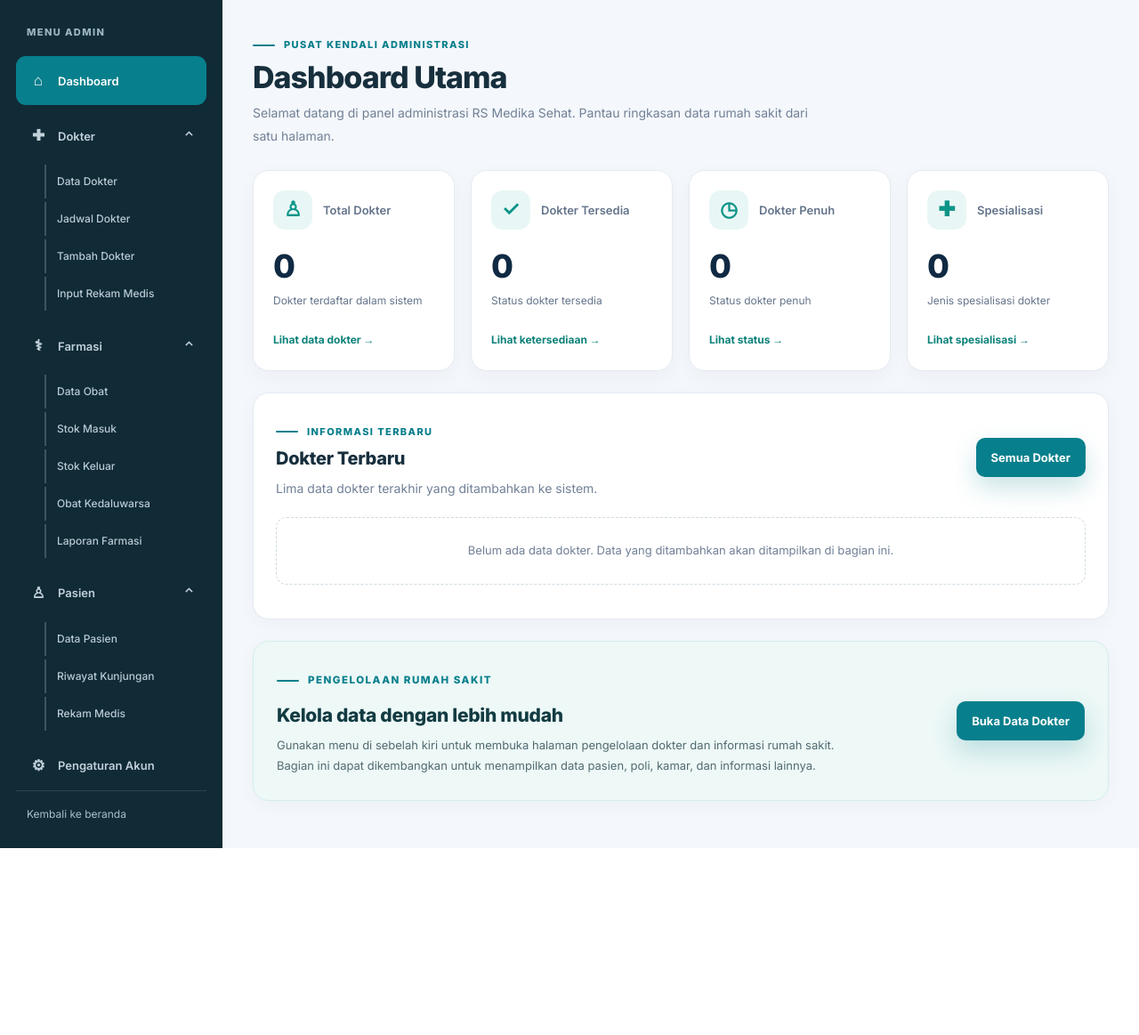
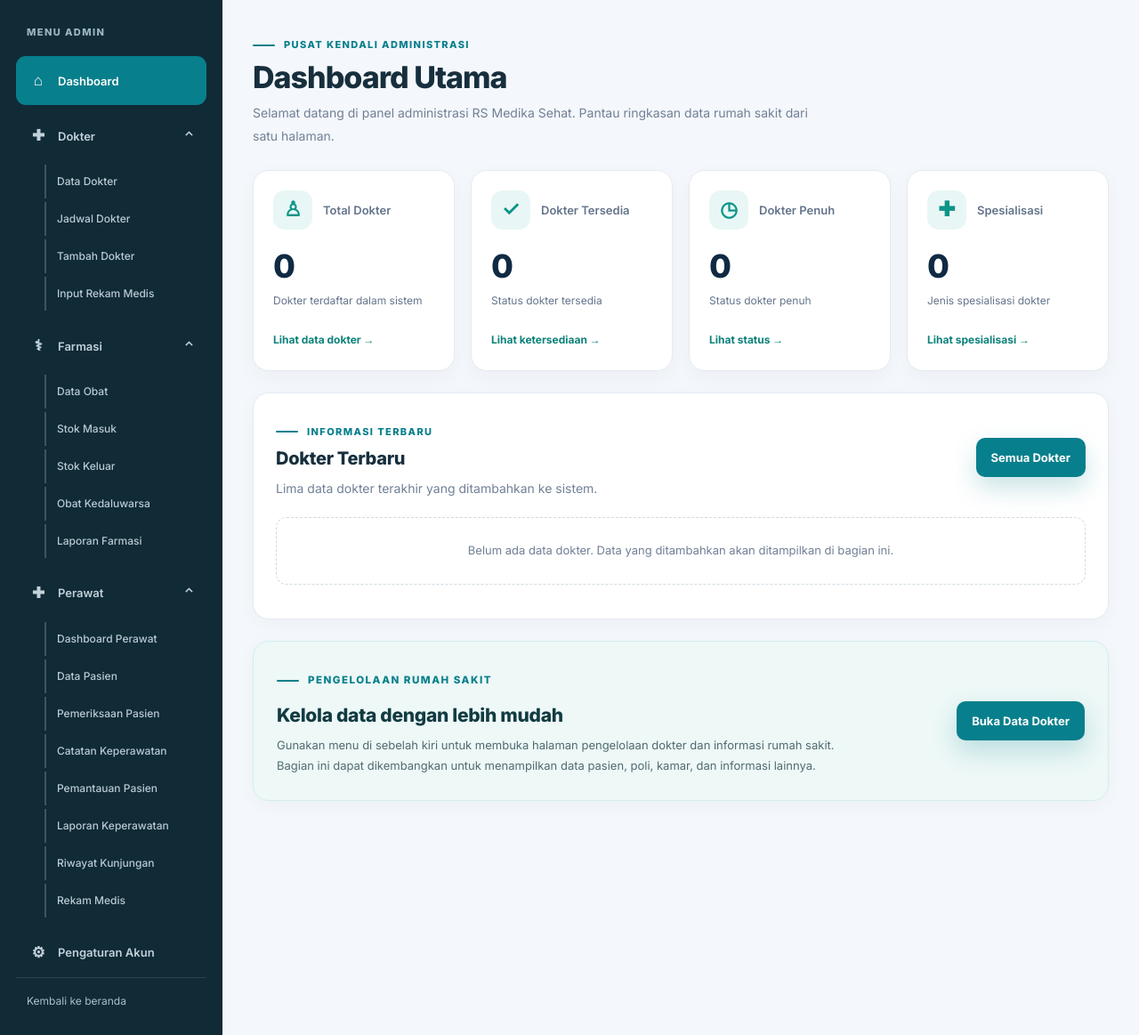
Before and after one commit to chanjr227/sistem-rumah-sakit, a PHP site: page /admin/index.php in a window 1280 px wide. Shown: the part 88-1251 px from the top of the page at 89% size. Before the commit the page ends 1041 px from the top, so only its background shows below. Run offline with PHP 8.4, Linux system fonts and the light colour scheme; the visitor is signed in with stand-in values (Sample User, id 1); data that the repository does not hold is empty.

Commit message:
menu perawat

```diff
--- a/admin/partials/sidebar.php
+++ b/admin/partials/sidebar.php
@@ -3,11 +3,20 @@
 declare(strict_types=1);
 
 $currentPage = basename($_SERVER['PHP_SELF'] ?? '');
+
 $currentScript = str_replace(
     '\\',
     '/',
     $_SERVER['SCRIPT_NAME'] ?? ''
 );
+
+// URL navigasi: definisikan terlebih dahulu
+$adminUrl = '/rumah_sakit/admin/';
+$doctorUrl = $adminUrl . 'dokter/';
+$pharmacyUrl = $adminUrl . 'farmasi/';
+$patientUrl = $adminUrl . 'pasien/';
+$nurseUrl = $adminUrl . 'perawat/';
+$homeUrl = '/rumah_sakit/index.php';
 
 // Deteksi lokasi halaman
 $isPatientDirectory = str_contains(
@@ -25,6 +34,11 @@ $isDoctorDirectory = str_contains(
     '/admin/dokter/'
 );
 
+$isNurseDirectory = str_contains(
+    $currentScript,
+    '/admin/perawat/'
+);
+
 // Deteksi halaman Dokter
 $isDoctorPage = $isDoctorDirectory && in_array(
     $currentPage,
@@ -33,6 +47,21 @@ $isDoctorPage = $isDoctorDirectory && in_array(
         'jadwal_dokter.php',
         'tambah_dokter.php',
         'input_rekam_medis.php',
+    ],
+    true
+);
+
+// Deteksi halaman Perawat
+$isNursePage = $isNurseDirectory && in_array(
+    $currentPage,
+    [
+        'index.php',
+        'data_pasien.php',
+        'detail_pasien.php',
+        'pemeriksaan.php',
+        'catatan_keperawatan.php',
+        'pemantauan_pasien.php',
+        'laporan.php',
     ],
     true
 );
@@ -77,10 +106,11 @@ $isPatientDetail = $isPatientDirectory
 $isVisitHistory = $isPatientDirectory
     && $currentPage === 'riwayat_kunjungan.php';
 
-// Deteksi Dashboard
+// Deteksi Dashboard Admin
 $isDashboardPage = !$isPatientDirectory
     && !$isPharmacyDirectory
     && !$isDoctorDirectory
+    && !$isNurseDirectory
     && $currentPage === 'index.php';
 
 // Deteksi halaman Pengaturan Akun
@@ -88,13 +118,6 @@ $isSettingsPage = str_contains(
     $currentScript,
     '/admin/pengaturan/'
 );
-
-// URL navigasi
-$adminUrl = '/rumah_sakit/admin/';
-$doctorUrl = $adminUrl . 'dokter/';
-$pharmacyUrl = $adminUrl . 'farmasi/';
-$patientUrl = $adminUrl . 'pasien/';
-$homeUrl = '/rumah_sakit/index.php';
 
 ?>
 
@@ -221,30 +244,65 @@ $homeUrl = '/rumah_sakit/index.php';
             </div>
         </div>
 
-        <!-- PASIEN -->
+        <!-- PERAWAT -->
         <div
-            class="admin-nav-group <?= $isPatientPage ? 'open' : '' ?>"
+            class="admin-nav-group <?= $isNursePage ? 'open' : '' ?>"
             data-nav-group>
 
             <button
                 type="button"
-                class="admin-nav-parent <?= $isPatientPage ? 'active' : '' ?>"
-                aria-expanded="<?= $isPatientPage ? 'true' : 'false' ?>"
-                aria-controls="patientSubmenu"
+                class="admin-nav-parent <?= $isNursePage ? 'active' : '' ?>"
+                aria-expanded="<?= $isNursePage ? 'true' : 'false' ?>"
+                aria-controls="nurseSubmenu"
                 data-submenu-toggle>
 
-                <span class="admin-nav-icon">♙</span>
-                <span class="admin-nav-text">Pasien</span>
+                <span class="admin-nav-icon">✚</span>
+                <span class="admin-nav-text">Perawat</span>
                 <span class="admin-nav-arrow">⌄</span>
             </button>
 
-            <div class="admin-submenu" id="patientSubmenu">
+            <div class="admin-submenu" id="nurseSubmenu">
 
                 <a
-                    href="<?= $patientUrl ?>index.php"
-                    class="admin-submenu-link <?= $isPatientPage && $currentPage === 'index.php' ? 'active' : '' ?>"
-                    <?= $isPatientPage && $currentPage === 'index.php' ? 'aria-current="page"' : '' ?>>
+                    href="<?= $nurseUrl ?>index.php"
+                    class="admin-submenu-link <?= $isNurseDirectory && $currentPage === 'index.php' ? 'active' : '' ?>"
+                    <?= $isNurseDirectory && $currentPage === 'index.php' ? 'aria-current="page"' : '' ?>>
+                    Dashboard Perawat
+                </a>
+
+                <a
+                    href="<?= $nurseUrl ?>data_pasien.php"
+                    class="admin-submenu-link <?= $isNurseDirectory && $currentPage === 'data_pasien.php' ? 'active' : '' ?>"
+                    <?= $isNurseDirectory && $currentPage === 'data_pasien.php' ? 'aria-current="page"' : '' ?>>
                     Data Pasien
+                </a>
+
+                <a
+                    href="<?= $nurseUrl ?>pemeriksaan.php"
+                    class="admin-submenu-link <?= $isNurseDirectory && $currentPage === 'pemeriksaan.php' ? 'active' : '' ?>"
+                    <?= $isNurseDirectory && $currentPage === 'pemeriksaan.php' ? 'aria-current="page"' : '' ?>>
+                    Pemeriksaan Pasien
+                </a>
+
+                <a
+                    href="<?= $nurseUrl ?>catatan_keperawatan.php"
+                    class="admin-submenu-link <?= $isNurseDirectory && $currentPage === 'catatan_keperawatan.php' ? 'active' : '' ?>"
+                    <?= $isNurseDirectory && $currentPage === 'catatan_keperawatan.php' ? 'aria-current="page"' : '' ?>>
+                    Catatan Keperawatan
+                </a>
+
+                <a
+                    href="<?= $nurseUrl ?>pemantauan_pasien.php"
+                    class="admin-submenu-link <?= $isNurseDirectory && $currentPage === 'pemantauan_pasien.php' ? 'active' : '' ?>"
+                    <?= $isNurseDirectory && $currentPage === 'pemantauan_pasien.php' ? 'aria-current="page"' : '' ?>>
+                    Pemantauan Pasien
+                </a>
+
+                <a
+                    href="<?= $nurseUrl ?>laporan.php"
+                    class="admin-submenu-link <?= $isNurseDirectory && $currentPage === 'laporan.php' ? 'active' : '' ?>"
+                    <?= $isNurseDirectory && $currentPage === 'laporan.php' ? 'aria-current="page"' : '' ?>>
+                    Laporan Keperawatan
                 </a>
 
                 <a
@@ -260,6 +318,7 @@ $homeUrl = '/rumah_sakit/index.php';
                     <?= $isMedicalRecordPage ? 'aria-current="page"' : '' ?>>
                     Rekam Medis
                 </a>
+
 
             </div>
         </div>
```
Also changed, not shown: admin/perawat/data_pasien.php (renamed from admin/pasien/index.php).
